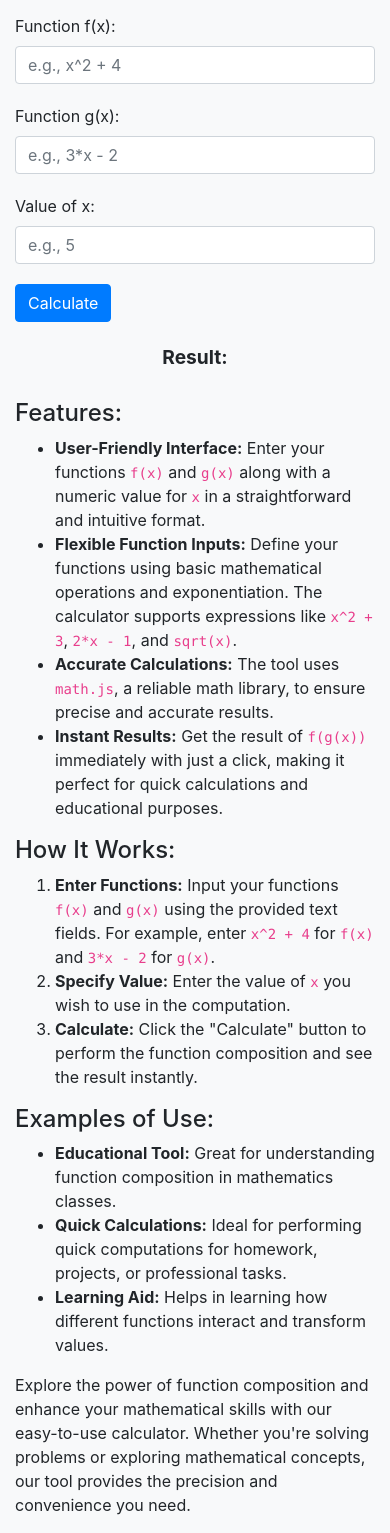
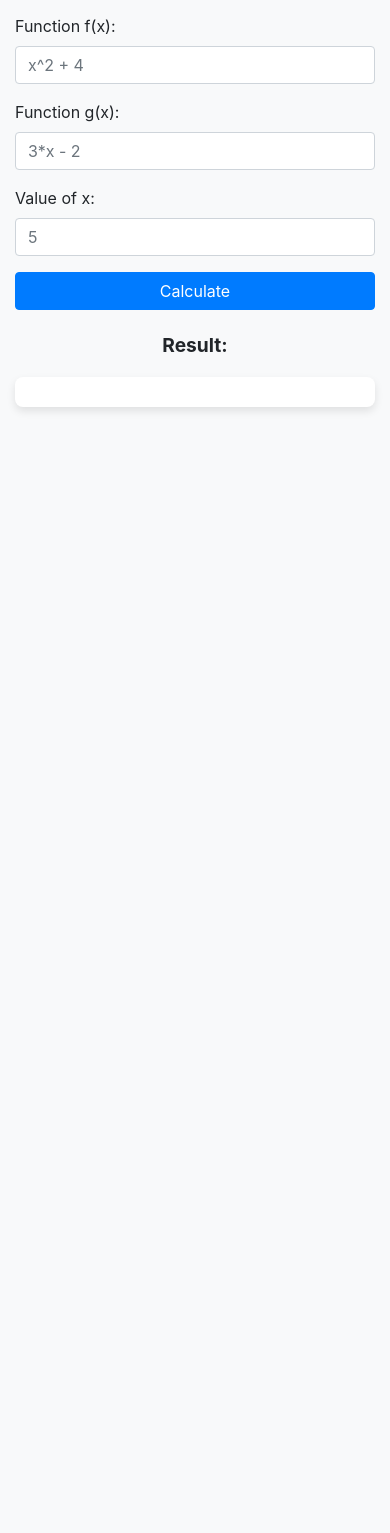
Before and after one commit to KaranNxt33/fofgcalculator, a plain HTML site: page index.html in a window 390 px wide. Shown: the part 84-1617 px from the top of the page. After the commit the page ends 844 px from the top, so only its background shows below. Drawn offline with nearby package versions, Linux system fonts and the light colour scheme.

Commit message:
Update index.html

```diff
--- a/index.html
+++ b/index.html
@@ -1,14 +1,13 @@
 <!DOCTYPE html>
 <html lang="en">
 <head>
+    <meta charset="UTF-8">
     <meta name="google-site-verification" content="7obFOOYg6uPGTbNUQbvxE76pN3yZrBtQ8Hg7rpFPRvs" />
-    <meta charset="UTF-8">
     <meta name="viewport" content="width=device-width, initial-scale=1.0">
-    <title>f of g calculator</title>
-    <meta name="description" content="f of g Calculator: Easily compute the composition of two functions, f(x) and g(x), with instant results. Ideal for students and quick math tasks.">
+    <title>f of g Calculator</title>
+    <meta name="description" content="f of g Calculator: Easily compute the composition of two functions, f(x) and g(x), with instant results.">
     <link href="https://stackpath.bootstrapcdn.com/bootstrap/4.5.2/css/bootstrap.min.css" rel="stylesheet">
     <style>
-        /* Custom styles */
         body {
             background-color: #f8f9fa;
             padding-top: 20px;
@@ -22,14 +21,6 @@
             margin-bottom: 30px;
         }
 
-        .description {
-            margin-top: 30px;
-        }
-
-        .form-group {
-            margin-bottom: 20px;
-        }
-
         #result {
             font-size: 1.5rem;
             font-weight: bold;
@@ -40,55 +31,46 @@
                 font-size: 1.2rem;
             }
         }
+
+        #steps {
+            font-size: 1.2rem;
+            padding: 15px;
+            background-color: #ffffff;
+            border-radius: 8px;
+            box-shadow: 0 4px 8px rgba(0, 0, 0, 0.1);
+            margin-top: 20px;
+        }
+
+        @media (max-width: 576px) {
+            #steps {
+                font-size: 1rem;
+            }
+        }
     </style>
-    <!-- Include math.js -->
-    <script src="https://cdnjs.cloudflare.com/ajax/libs/mathjs/10.8.0/math.min.js"></script>
+    <!-- New Math.js CDN -->
+    <script src="https://cdn.jsdelivr.net/npm/mathjs@11.5.0/lib/browser/math.min.js"></script>
 </head>
 <body>
     <div class="container">
-        <h1 class="text-center">f of g calculator</h1>
+        <h1 class="text-center">f of g Calculator</h1>
 
         <div class="form-group">
             <label for="f">Function f(x):</label>
-            <input type="text" class="form-control" id="f" placeholder="e.g., x^2 + 4" required>
+            <input type="text" class="form-control" id="f" placeholder="x^2 + 4" required>
         </div>
         <div class="form-group">
             <label for="g">Function g(x):</label>
-            <input type="text" class="form-control" id="g" placeholder="e.g., 3*x - 2" required>
+            <input type="text" class="form-control" id="g" placeholder="3*x - 2" required>
         </div>
         <div class="form-group">
             <label for="x-value">Value of x:</label>
-            <input type="number" class="form-control" id="x-value" placeholder="e.g., 5" required>
+            <input type="number" class="form-control" id="x-value" placeholder="5" required>
         </div>
-        <button type="button" class="btn btn-primary" onclick="calculate()">Calculate</button>
+        <button type="button" class="btn btn-primary btn-block" onclick="calculate()">Calculate</button>
         <h2 class="mt-4 text-center" id="result">Result: </h2>
 
-        <!-- Description Section -->
-        <div class="description">
-            <h4>Features:</h4>
-            <ul>
-                <li><strong>User-Friendly Interface:</strong> Enter your functions <code>f(x)</code> and <code>g(x)</code> along with a numeric value for <code>x</code> in a straightforward and intuitive format.</li>
-                <li><strong>Flexible Function Inputs:</strong> Define your functions using basic mathematical operations and exponentiation. The calculator supports expressions like <code>x^2 + 3</code>, <code>2*x - 1</code>, and <code>sqrt(x)</code>.</li>
-                <li><strong>Accurate Calculations:</strong> The tool uses <code>math.js</code>, a reliable math library, to ensure precise and accurate results.</li>
-                <li><strong>Instant Results:</strong> Get the result of <code>f(g(x))</code> immediately with just a click, making it perfect for quick calculations and educational purposes.</li>
-            </ul>
-
-            <h4>How It Works:</h4>
-            <ol>
-                <li><strong>Enter Functions:</strong> Input your functions <code>f(x)</code> and <code>g(x)</code> using the provided text fields. For example, enter <code>x^2 + 4</code> for <code>f(x)</code> and <code>3*x - 2</code> for <code>g(x)</code>.</li>
-                <li><strong>Specify Value:</strong> Enter the value of <code>x</code> you wish to use in the computation.</li>
-                <li><strong>Calculate:</strong> Click the "Calculate" button to perform the function composition and see the result instantly.</li>
-            </ol>
-
-            <h4>Examples of Use:</h4>
-            <ul>
-                <li><strong>Educational Tool:</strong> Great for understanding function composition in mathematics classes.</li>
-                <li><strong>Quick Calculations:</strong> Ideal for performing quick computations for homework, projects, or professional tasks.</li>
-                <li><strong>Learning Aid:</strong> Helps in learning how different functions interact and transform values.</li>
-            </ul>
-
-            <p>Explore the power of function composition and enhance your mathematical skills with our easy-to-use calculator. Whether you're solving problems or exploring mathematical concepts, our tool provides the precision and convenience you need.</p>
-        </div>
+        <!-- Step-by-step solution section -->
+        <div id="steps" class="text-center"></div>
     </div>
 
     <script>
@@ -97,21 +79,32 @@
             const g = document.getElementById('g').value;
             const x = parseFloat(document.getElementById('x-value').value);
 
+            // Check if x is a valid number
             if (isNaN(x)) {
                 document.getElementById('result').innerText = 'Please enter a valid number for x.';
                 return;
             }
 
             try {
-                // Parse g(x) and evaluate it
+                // Step 1: Evaluate g(x)
                 const gX = math.evaluate(g, { x });
 
-                // Parse f(g(x)) and evaluate it
+                // Step 2: Evaluate f(g(x))
                 const result = math.evaluate(f, { x: gX });
 
-                document.getElementById('result').innerText = `Result: ${result}`;
+                // Display result
+                document.getElementById('result').innerHTML = `Result: ${result}`;
+
+                // Display step-by-step solution
+                document.getElementById('steps').innerHTML = `
+                    <strong>Step-by-Step Solution:</strong><br>
+                    g(${x}) = ${g} = ${gX}<br>
+                    f(g(${x})) = f(${gX}) = ${f} = ${result}
+                `;
             } catch (error) {
-                document.getElementById('result').innerText = 'There was an error in the functions provided.';
+                console.error(error); // Log the error for debugging
+                document.getElementById('result').innerText = 'Error in the function calculation. Check your input.';
+                document.getElementById('steps').innerHTML = '';
             }
         }
     </script>
```
